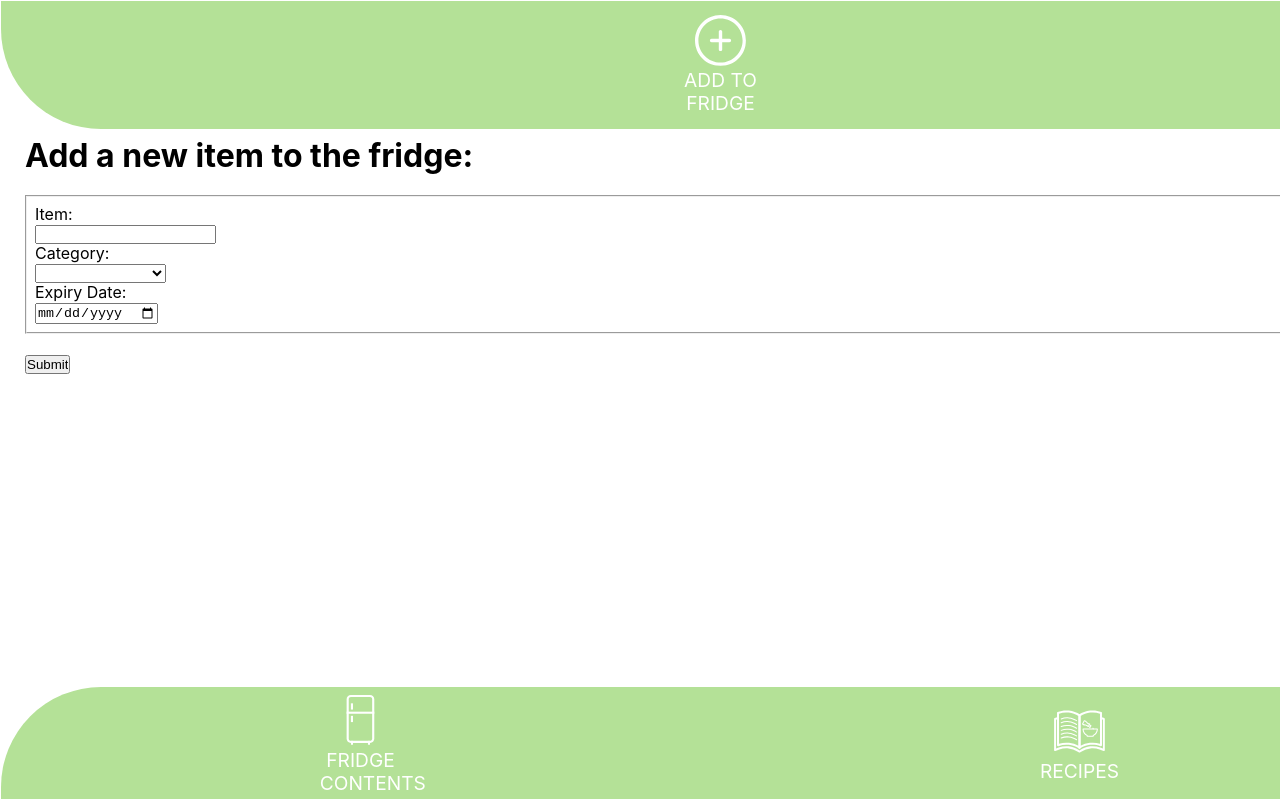
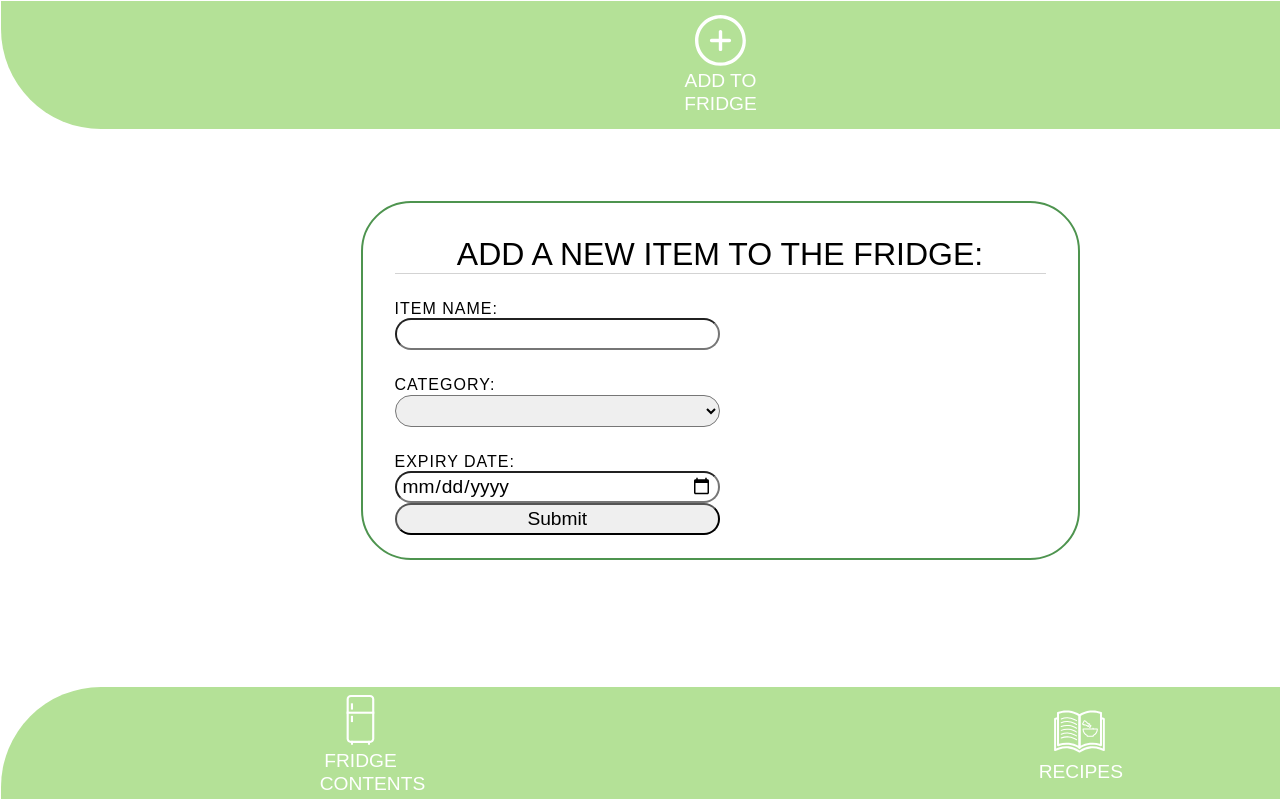
Before and after one commit to EduardBBlea/fridger, a React (Create React App) app: page /add in a window 1280 px wide. Shown: the top 800 px of the page. Built offline with nearby package versions, Linux system fonts and the light colour scheme.

Commit message:
added form reset after submit&styled the inputs

```diff
--- a/src/App.css
+++ /dev/null
@@ -1,67 +0,0 @@
-*{
-    margin: 0;
-    padding: 0;
-
-    box-sizing: border-box;
-}
-
-a{
-    color: white;
-    text-decoration: none;
-    font-size: 1.2rem;
-}
-
-body{
-    line-height: 1.2;
-    background-color: #283d3b;
-}
-
-img{
-    max-width: 100%;
-    display: block;
-}
-
-p, h1, h2, h3, h4, h5, h6 {
-    overflow-wrap: break-word;
-  }
-
-  #main-wrapper {
-    width: 1440px;
-    height: 100vh;
-    margin: auto;
-    border: 1px solid #fff;
-    position: relative;
-    background-color: #fff;
-}
-
-#main {
-    height: 80%;
-    width: 100%;
-    display: flex;
-    flex-direction: column;
-}
-
-#main #showcase-img{
-   max-height: 60%;
-}
-
-#main #logo-img{
-    max-height: 20%;
-}
-
-#add-form {
-    padding: .5rem 1.5rem;
-}
-
-#add-form fieldset {
-    margin: 1.2rem 0;
-    padding: .5rem;
-}
-
-.cards{
-    margin: 1rem;
-    display:flex;
-    gap: .5rem;
-    flex-wrap: wrap;
-    justify-content: space-evenly;
-}
--- a/src/App.js
+++ b/src/App.js
@@ -12,7 +12,7 @@ import Fridge from "./Pages/Fridge";
 import Recipes from "./Pages/Recipes";
 import NotFound from "./Pages/NotFound";
 
-import "./App.css";
+import "./App.scss";
 
 const App = () => {
   const globalState = useGlobalState();
--- /dev/null
+++ b/src/App.scss
@@ -0,0 +1,89 @@
+*{
+    margin: 0;
+    padding: 0;
+
+    box-sizing: border-box;
+    font-family: sans-serif;
+}
+
+a{
+    color: white;
+    text-decoration: none;
+    font-size: 1.2rem;
+}
+
+body{
+    line-height: 1.2;
+    background-color: #283d3b;
+}
+
+img{
+    max-width: 100%;
+    display: block;
+}
+
+p, h1, h2, h3, h4, h5, h6 {
+    overflow-wrap: break-word;
+  }
+
+  #main-wrapper {
+    width: 1440px;
+    height: 100vh;
+    margin: auto;
+    border: 1px solid #fff;
+    position: relative;
+    background-color: #fff;
+}
+
+#main {
+    height: 80%;
+    width: 100%;
+    display: flex;
+    flex-direction: column;
+    #showcase-img{
+        max-height: 60%;
+    }
+    #logo-img{
+        max-height: 20%;
+    }
+}
+
+
+.cards{
+    margin: 1rem;
+    display:flex;
+    gap: .5rem;
+    flex-wrap: wrap;
+    justify-content: space-evenly;
+}
+
+#add-form{
+    border: 2px solid #4E944F;
+    border-radius: 50px;
+    width: 50%;
+    height: 45%;
+    margin: 5% auto 5% auto;
+    padding: 2rem;
+    h1{
+        text-align: center;
+        text-transform: uppercase;
+        font-weight: 500;
+        margin-bottom: 1rem;
+        border-bottom: 1px solid lightgray;
+    }
+    input, select{
+        width: 50%;
+        height: 2rem;
+        font-size: 1.2rem;
+        border-radius: 50px;
+        padding: 0 5px ;
+    }
+
+    label{
+        p{
+            text-transform: uppercase;
+            letter-spacing: 1px;
+            margin-top: 25px;
+        }
+    }
+}
--- a/src/Pages/Add.js
+++ b/src/Pages/Add.js
@@ -3,45 +3,52 @@ import React, { useState } from "react";
 import { useGlobalContext } from "../contexts/GlobalContext";
 
 const Add = () => {
-  const { addItem } = useGlobalContext();
+  const { addItem, generateId } = useGlobalContext();
 
-  const [formData, setFormData] = useState({});
+  const [formData, setFormData] = useState({
+    id: generateId(),
+    item: "",
+    category: "",
+    expiry: "",
+  });
 
-  const handleChange = (event) => {
+  const onChange = (event) => {
     setFormData({
       ...formData,
-      id: Math.random(),
       [event.target.name]: event.target.value.trim(),
     });
   };
 
-  const handleSubmit = (event) => {
+  const onSubmit = (event) => {
     event.preventDefault();
     addItem(formData);
+    setFormData({ id: generateId(), item: "", category: "", expiry: "" });
   };
 
   return (
     <div id="add-form">
       <h1>Add a new item to the fridge:</h1>
-      <form onSubmit={handleSubmit}>
-        <fieldset>
+      <form onSubmit={onSubmit}>
+        <div>
           <label htmlFor="item">
-            <p>Item:</p>
+            <p>Item name:</p>
             <input
+              value={formData.item}
               type="text"
               name="item"
-              id="item"
               required
-              onChange={handleChange}
+              onChange={onChange}
             />
           </label>
+        </div>
+        <div>
           <label htmlFor="category">
             <p>Category:</p>
             <select
+              value={formData.category}
               name="category"
-              id="category"
               required
-              onChange={handleChange}
+              onChange={onChange}
             >
               <option value=""></option>
               <option value="dairy">Eggs & dairy</option>
@@ -54,17 +61,19 @@ const Add = () => {
               <option value="vegetables">Vegetables</option>
             </select>
           </label>
+        </div>
+        <div>
           <label htmlFor="expiry">
             <p>Expiry Date:</p>
             <input
+              value={formData.expiry}
               type="date"
               name="expiry"
-              id="expiry"
               required
-              onChange={handleChange}
+              onChange={onChange}
             />
           </label>
-        </fieldset>
+        </div>
 
         <input type="submit" value="Submit" />
       </form>
--- a/src/Pages/Fridge.js
+++ b/src/Pages/Fridge.js
@@ -7,7 +7,8 @@ const Fridge = () => {
 
   return (
     <div className="cards">
-      {items.map((item) => (
+      {items.length > 0 ? (
+        items.map((item) => (
           <ItemCard
             item={item.item}
             id={item.id}
@@ -15,7 +16,10 @@ const Fridge = () => {
             category={item.category}
             expiry={item.expiry}
           />
-      ))}
+        ))
+      ) : (
+        <h2>There's no items in your fridge!</h2>
+      )}
     </div>
   );
 };
--- a/src/hooks/useGlobalState.js
+++ b/src/hooks/useGlobalState.js
@@ -33,6 +33,12 @@ const useGlobalState = () => {
     setItems([...items]);
   };
 
+  const generateId = () =>
+    String(Date.now().toString(32) + Math.random().toString(16)).replace(
+      /\./g,
+      ""
+    );
+
   useEffect(() => {
     localStorage.setItem("items", JSON.stringify(items));
   }, [items]);
@@ -44,6 +50,7 @@ const useGlobalState = () => {
     hasItem,
     modItem,
     removeItem,
+    generateId,
   };
 };
 
```
Lines whose indentation alone changed are shown as unchanged.
